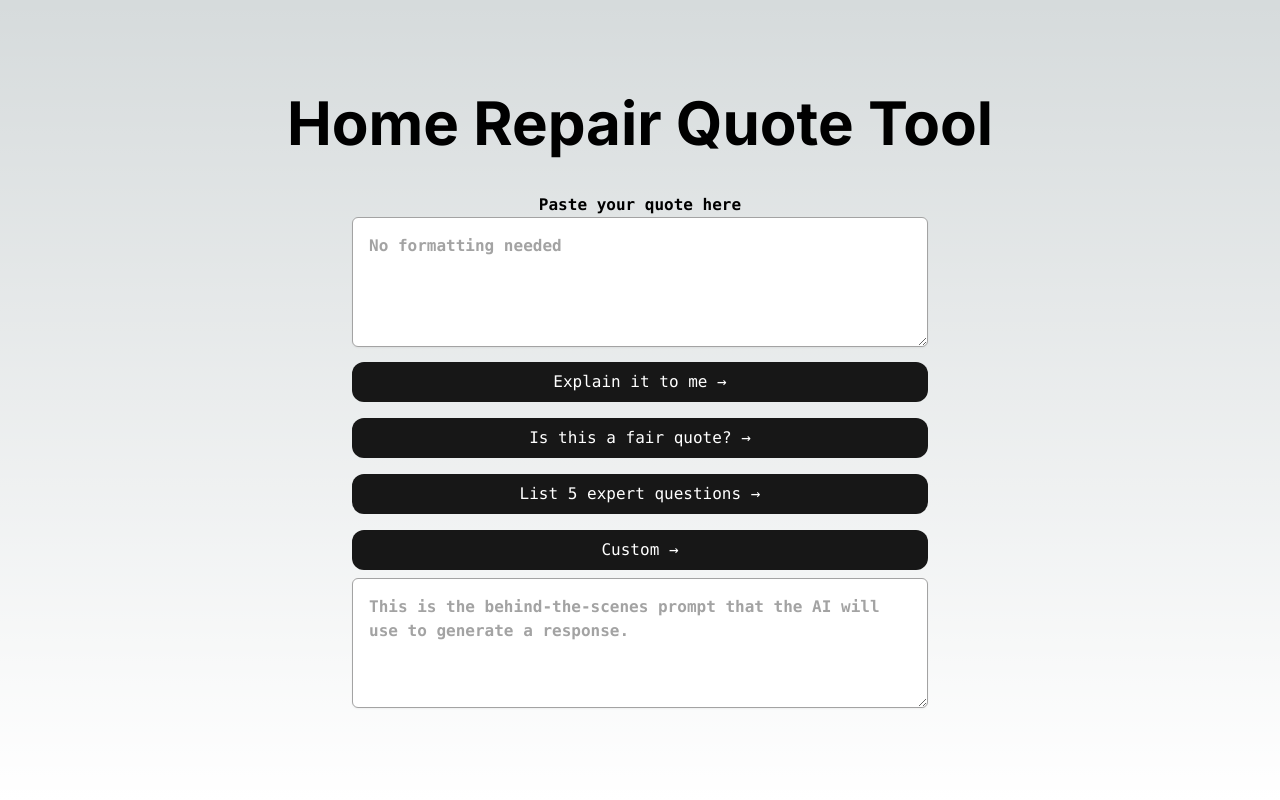
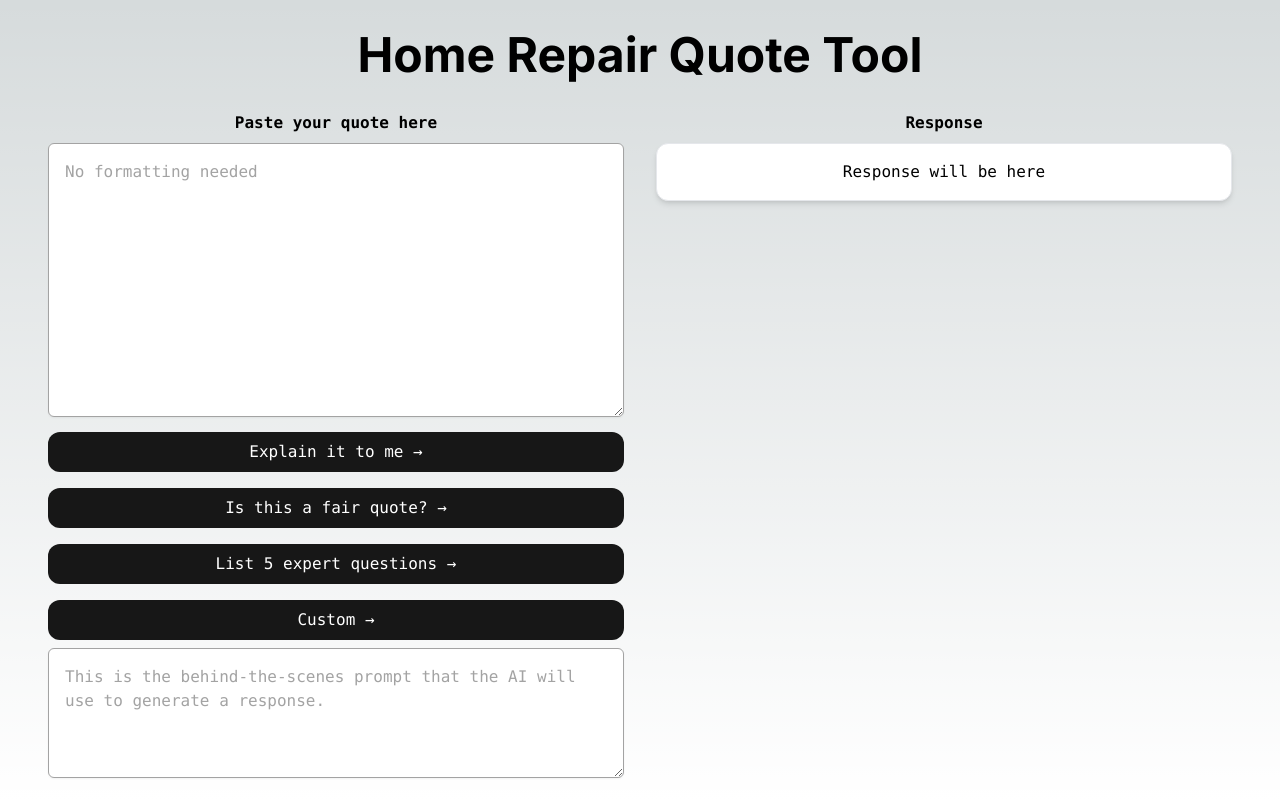
Before and after one commit to shane-smith-1/home-chat, a Next.js app: page / in a window 1280 px wide. Built offline with nearby package versions, Linux system fonts and the light colour scheme.

Commit message:
local storage upon mount

```diff
--- a/src/app/ClientSection.tsx
+++ b/src/app/ClientSection.tsx
@@ -1,14 +1,27 @@
 "use client";
 
-import { useState } from "react";
+import { useEffect, useState } from "react";
 
 export default function ClientSection() {
   const [loading, setLoading] = useState(false);
-  const [quote, setQuote] = useState(localStorage.getItem("quote") || "");
-  const [customSystemPrompt, setCustomSystemPrompt] = useState(
-    localStorage.getItem("customSystemPrompt") || ""
-  );
-  const [response, setResponse] = useState<String>("");
+  const [quote, setQuote] = useState("");
+  const [customSystemPrompt, setCustomSystemPrompt] = useState("");
+  const [response, setResponse] = useState<String>("Response will be here");
+
+  useEffect(() => {
+    // Check if localStorage is available, if so, set quote and customSystemPrompt
+    if (typeof Storage !== "undefined") {
+      const quote = localStorage.getItem("quote");
+      if (quote) {
+        setQuote(quote);
+      }
+
+      const customSystemPrompt = localStorage.getItem("customSystemPrompt");
+      if (customSystemPrompt) {
+        setCustomSystemPrompt(customSystemPrompt);
+      }
+    }
+  }, []);
 
   const generateResponse = async (prompt: string) => {
     setResponse("");
@@ -88,15 +101,16 @@ export default function ClientSection() {
   };
 
   return (
+    <div className="mx-8 flex w-full flex-row flex-wrap justify-center gap-8">
       <div className="w-full max-w-xl">
-      {/* <div>Paste your quote here</div> */}
+        <div className="mb-2 font-bold">Paste your quote here</div>
         <textarea
           value={quote}
           onChange={(e) => {
             setQuote(e.target.value);
             localStorage.setItem("quote", e.target.value);
           }}
-        rows={4}
+          rows={10}
           // maxLength={200}
           className="focus:ring-neu w-full rounded-md border border-neutral-400
          p-4 text-neutral-900 shadow-sm placeholder:text-neutral-400 focus:border-neutral-900"
@@ -145,11 +159,17 @@ export default function ClientSection() {
             "This is the behind-the-scenes prompt that the AI will use to generate a response."
           }
         />
+      </div>
+      <div className="w-full max-w-xl">
+        <div className="mb-2 font-bold">
+          Response {loading ? "loading..." : ""}
+        </div>
         {response && (
-        <div className="mt-8 rounded-xl border bg-white p-4 text-black shadow-md transition hover:bg-gray-100">
+          <div className="rounded-xl border bg-white p-4 text-black shadow-md transition hover:bg-gray-100">
             {response}
           </div>
         )}
       </div>
+    </div>
   );
 }
--- a/src/app/page.tsx
+++ b/src/app/page.tsx
@@ -2,14 +2,10 @@ import ClientSection from "./ClientSection";
 
 export default function Home() {
   return (
-    <main className="flex min-h-screen w-full flex-col items-center justify-center gap-4 text-center">
-      <h1 className="my-4 text-6xl font-bold">Home Repair Quote Tool</h1>
-      <div className="flex flex-col items-center gap-2 font-mono md:flex-row">
-        <p className="my-2 font-bold">
-          <span className="my-2">Paste your quote here</span>
-          {/* <span className="text-neutral-400">(Max. 200 characters)</span> */}
-          <ClientSection />
-        </p>
+    <main className="flex min-h-screen flex-col items-center justify-center gap-4 text-center">
+      <h1 className="my-4 text-5xl font-bold">Home Repair Quote Tool</h1>
+      <div className="flex w-full flex-col items-center gap-2 font-mono md:flex-row">
+        <ClientSection />
       </div>
     </main>
   );
```
Lines whose indentation alone changed are shown as unchanged.
